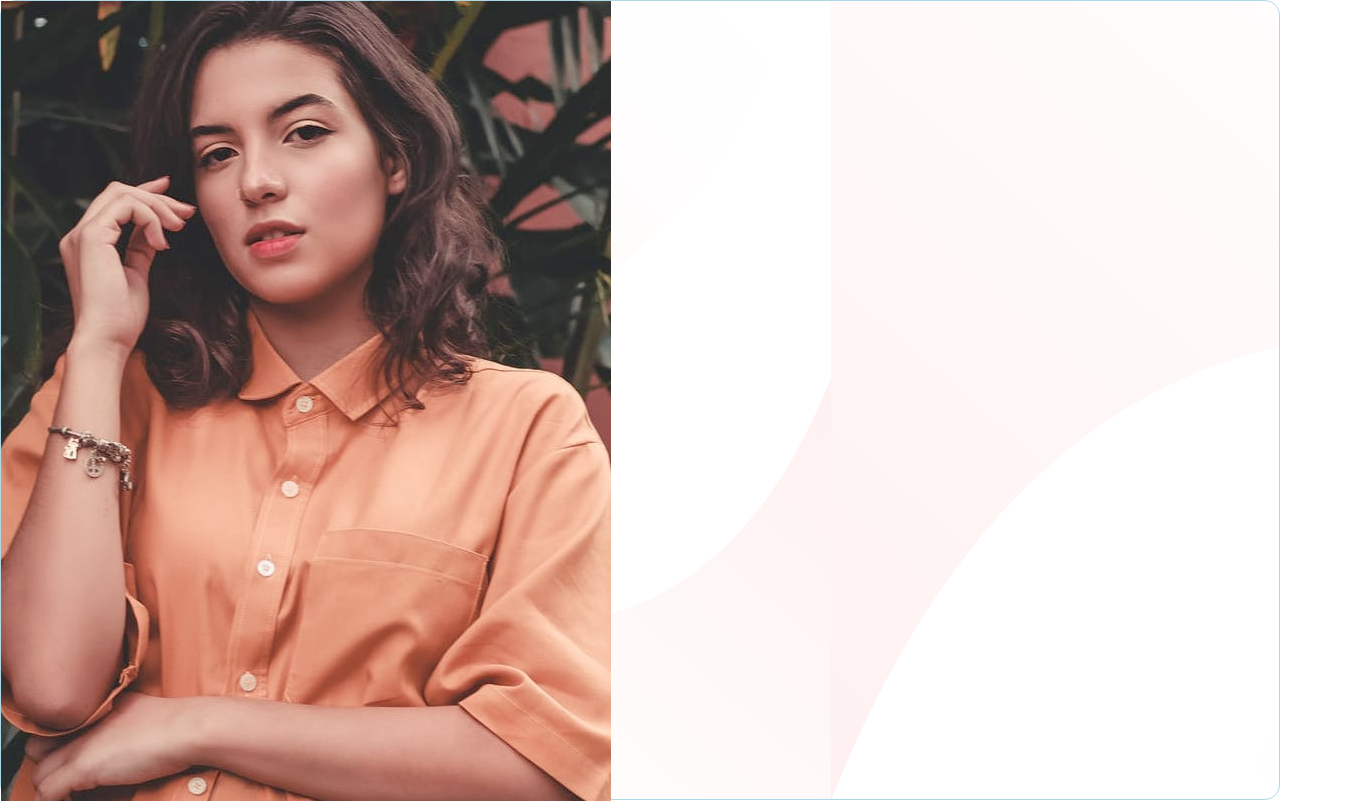
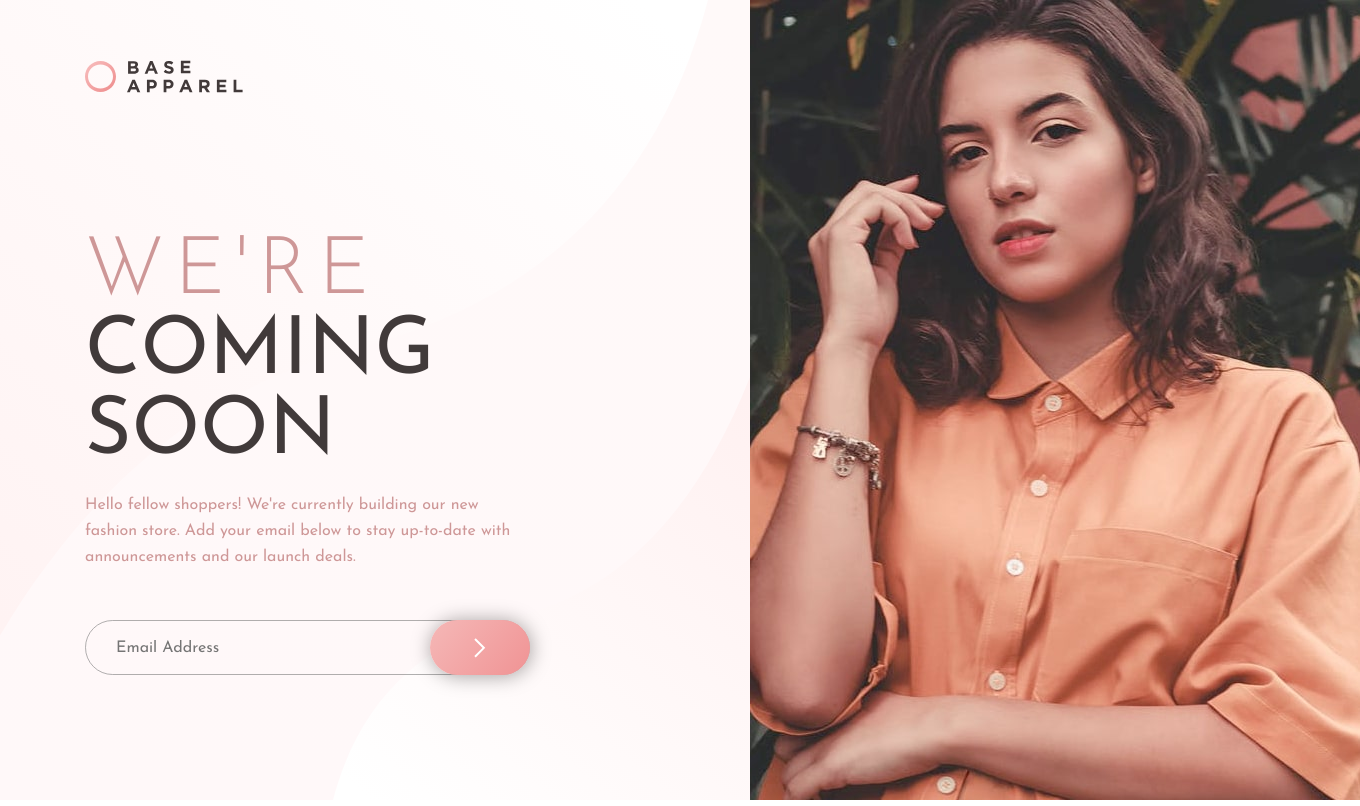
Before and after one commit to Widoguaiquirian/base-apparel-coming-soon-master-Front-end-mentor.github.io, a website: page index.html in a window 1280 px wide. Shown: the whole page, 1360 px wide, since content can reach past the window. Drawn offline with Linux system fonts and the light colour scheme.

Commit message:
Building the landing

```diff
--- a/index.html
+++ b/index.html
@@ -52,9 +52,32 @@
    </head>
    <body>
       <div class="wrapp">
-         <div class="wrapp-hero"></div>
+         <div class="wrapp-hero">
+            <div class="wrapp-hero-block">
+               <div class="wrapp-hero-block-logo">
+                  <img src="/images/logo.svg" alt="logo company" />
+               </div>
+
+               <h1 class="wrapp-hero-block-title">
+                  <span>WE'RE</span>
+                  Coming soon
+               </h1>
+               <p class="wrapp-hero-block-text"
+                  >Hello fellow shoppers! We're currently building our new fashion store. Add your email below to stay
+                  up-to-date with announcements and our launch deals.</p
+               >
+
+               <div class="wrapp-hero-block-input">
+                  <input type="email" class="wrapp-hero-block-input-email" placeholder="Email Address" />
+                  <a href="#" class="wrapp-hero-block-input-btn">
+                     <img src="images/icon-arrow.svg" alt="icon" />
+                  </a>
+               </div>
+            </div>
+         </div>
+
          <div class="wrapp-image">
-            <img src="images/hero-desktop.jpg" alt="desktop image" />
+            <img src="/images/hero-desktop.jpg" alt="hero images" />
          </div>
       </div>
       <script src="javascript/script.js"></script>
--- a/sass/layout/_landing.scss
+++ b/sass/layout/_landing.scss
@@ -3,10 +3,86 @@ h1 {
 }
 
 .wrapp {
-   background-image: url(/images/bg-pattern-desktop.svg);
    width: 1440px;
    height: 800px;
-   border: 1px solid lightblue;
    margin: 0 auto;
-   border-radius: 15px;
+   display: grid;
+   grid-template-columns: 830px 610px;
+   grid-template-rows: 170px 630px 100px;
+
+   &-hero {
+      grid-column: 1/2;
+      grid-row: 1/3;
+      background-image: url(/images/bg-pattern-desktop.svg), linear-gradient(#fff9f9, #fff8f9);
+      background-position: center;
+      background-repeat: no-repeat;
+      background-size: cover;
+
+      &-block {
+         height: 100%;
+         width: 100%;
+         padding: 6rem 21.5rem 0 16.5rem;
+
+         &-logo {
+            margin-bottom: 13.5rem;
+         }
+
+         &-title {
+            font-size: 8rem;
+            text-transform: uppercase;
+            color: $neutral-color;
+            line-height: 1;
+            font-weight: 400;
+            margin-bottom: 2rem;
+            span {
+               font-weight: 300;
+               color: $primary-color-desaturated;
+               letter-spacing: 10px;
+               display: block;
+            }
+         }
+
+         &-text {
+            color: $primary-color-desaturated;
+            line-height: 1.6;
+            margin-bottom: 5rem;
+         }
+
+         &-input {
+            width: 445px;
+            height: 55px;
+            position: relative;
+
+            &-email {
+               height: 100%;
+               width: 100%;
+               border-radius: 50px;
+               border: none;
+               outline: none;
+               padding: 0 3rem;
+               border: 1px solid rgba(128, 128, 128, 0.623);
+               background: transparent;
+            }
+
+            &-btn {
+               position: absolute;
+               display: flex;
+               height: 100%;
+               top: 0;
+               right: 0;
+               width: 100px;
+               box-shadow: 1px 1px 20px rgba(0, 0, 0, 0.363);
+               border-radius: 50px;
+               align-items: center;
+               justify-content: center;
+               background: linear-gradient(130deg, #f5b8b7, #f09394);
+            }
+         }
+      }
+   }
+
+   &-image {
+      grid-column: 2/3;
+      grid-row: 1/3;
+   }
 }
```
Also changed, not shown: css/main.css.
